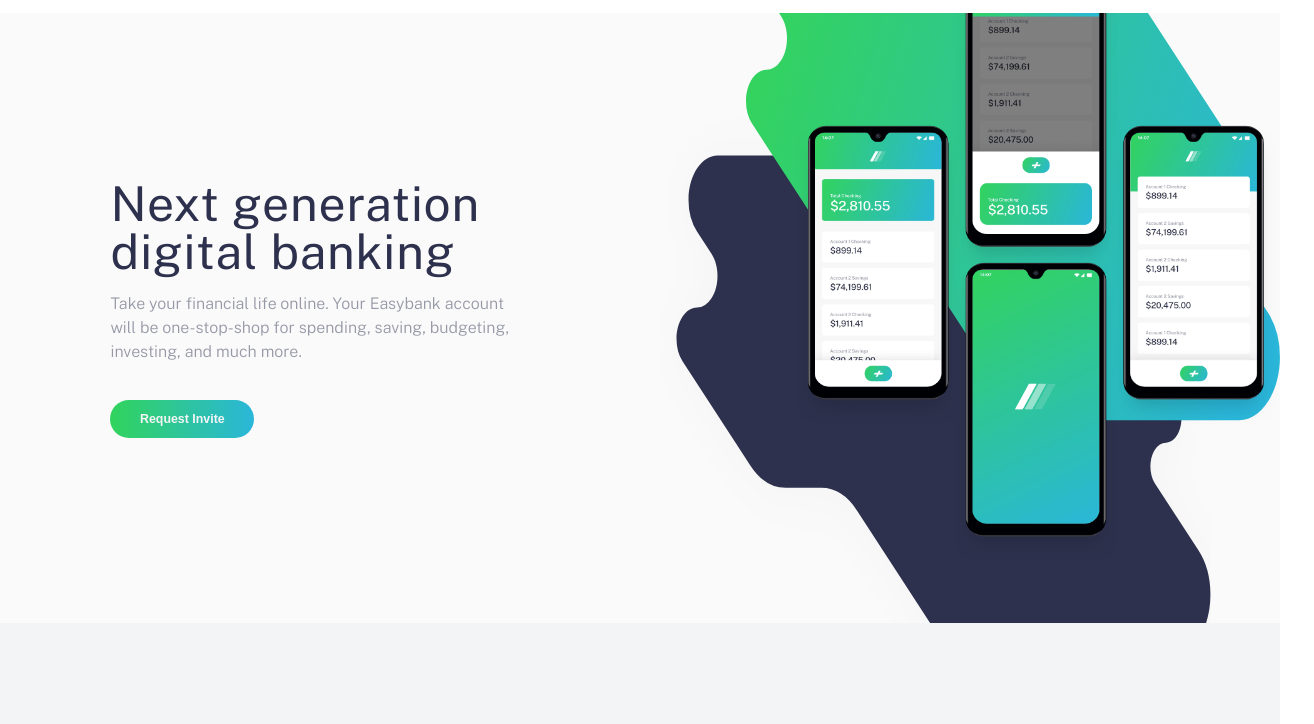
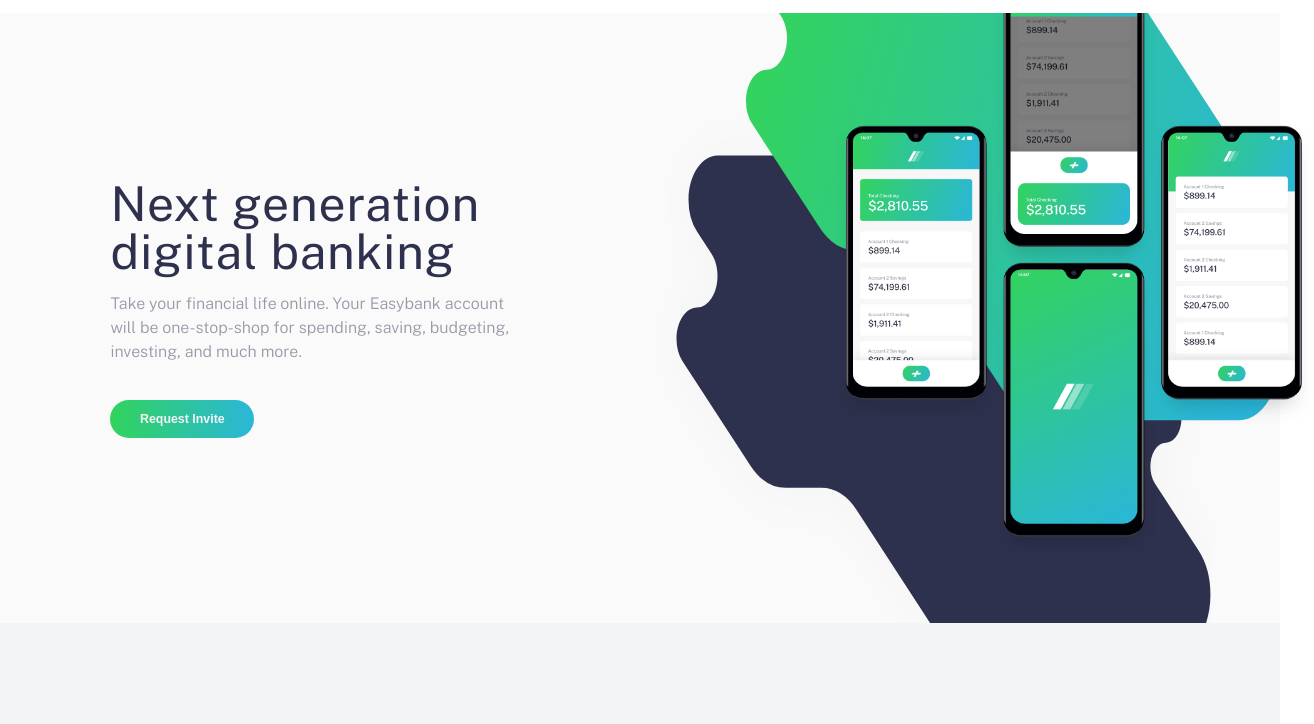
Before and after one commit to alvinuche/frontend-mentor-bank-landing-page, a plain HTML site: page index.html in a window 1280 px wide. Shown: the part 57-781 px from the top of the page, 1314 px wide, since content can reach past the window. Drawn offline with nearby package versions, Linux system fonts and the light colour scheme; files whose address does not match are found by name.

Commit message:
new change

```diff
--- a/styles.css
+++ b/styles.css
@@ -364,8 +364,8 @@
 		max-height: 70vh;
 		max-width: 30rem;
 		top: -3.5rem;
-		left: 6.65rem;
-		z-index: -10;
+		left: 9rem;
+		/* z-index: -10; */
 		order: 3;
 	}
 }
```
